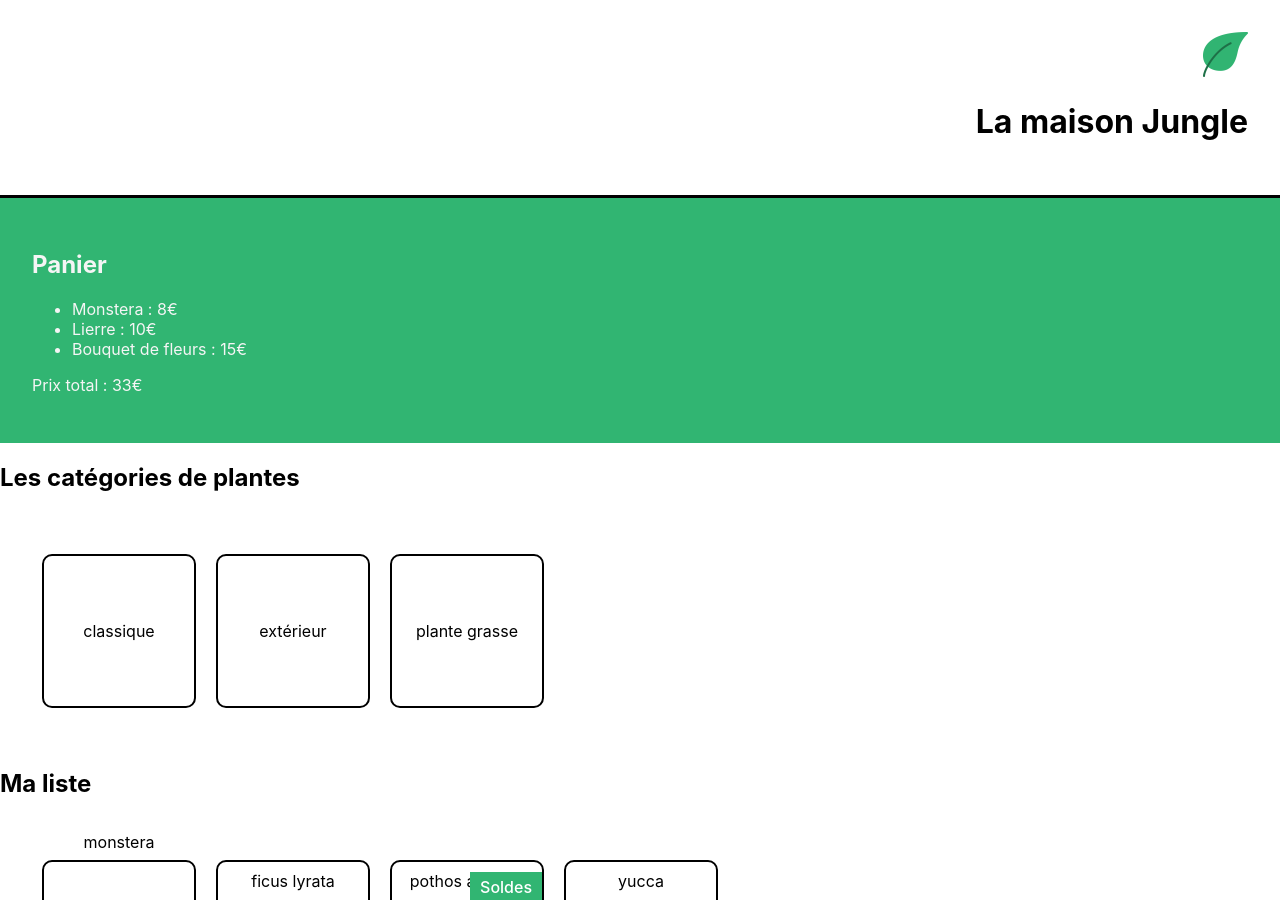
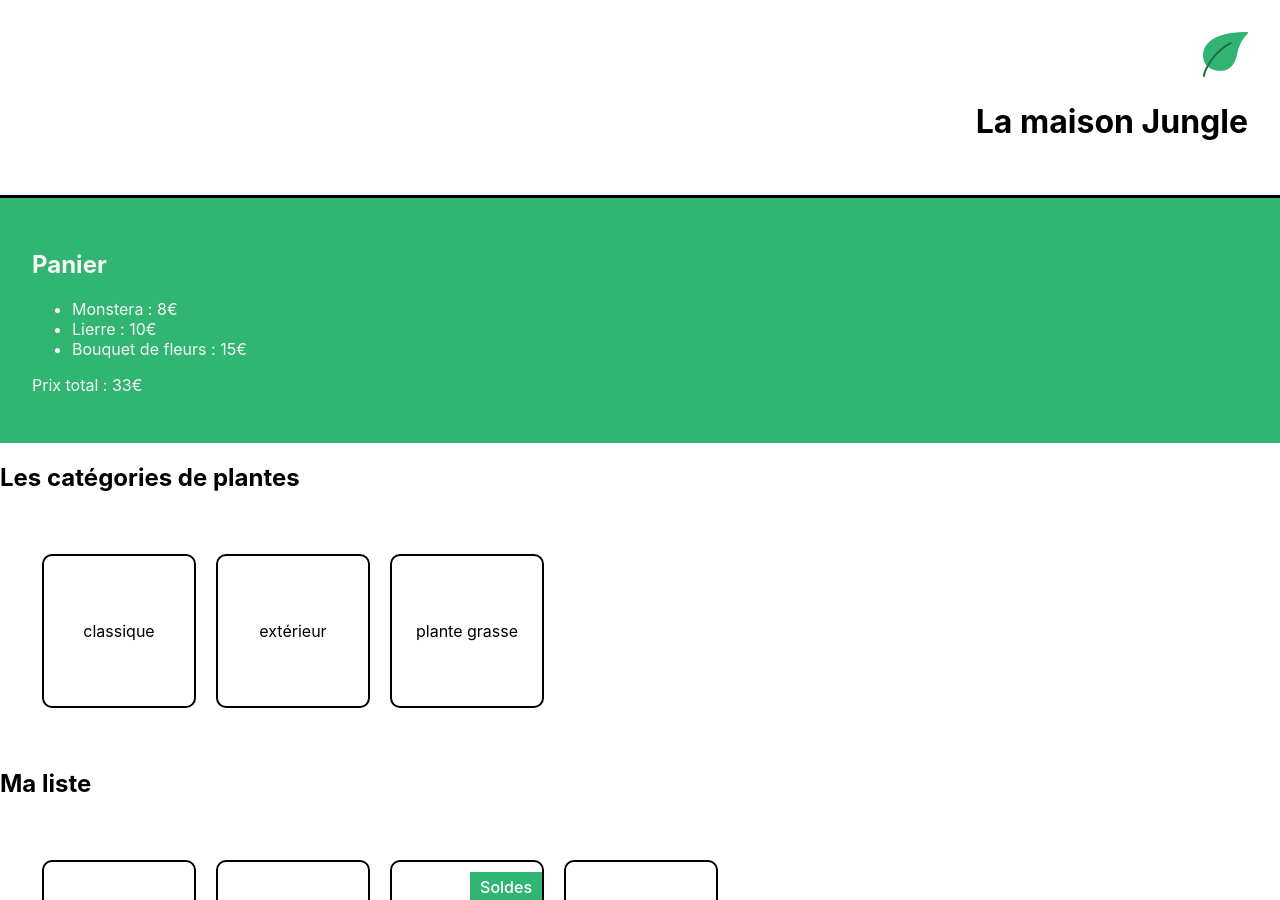
Before and after one commit to Dananando/la-maison-jungle, a React (Create React App) app: page / in a window 1280 px wide. Shown: the top 900 px of the page. Built offline with nearby package versions, Linux system fonts and the light colour scheme.

Commit message:
CSS improved

```diff
--- a/src/styles/ShoppingList.css
+++ b/src/styles/ShoppingList.css
@@ -22,8 +22,8 @@
 .lmj-plant-sub-item {
 	/* border: solid 2px black; */
 	/* border-radius: 10px; */
-	height: 150px;
-	width: 150px;
+	/* height: 150px;
+	width: 150px; */
 	/* margin: 10px; */
 	display: flex;
 	align-items: center;
```
